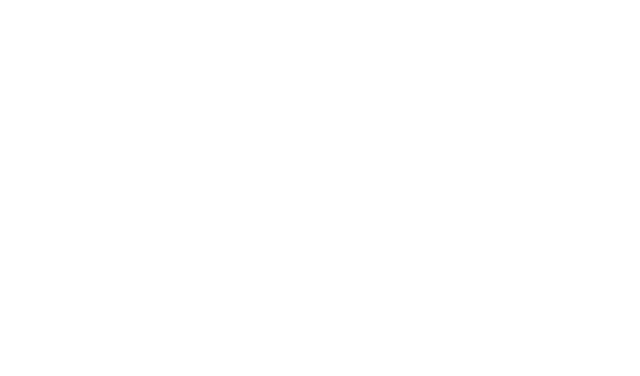
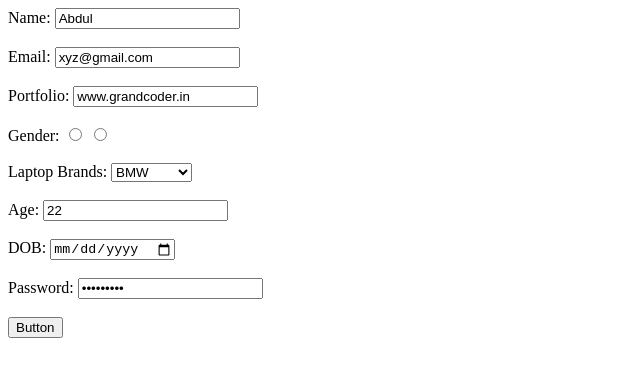
Before and after one commit to acciojob/signup-form-car-AkshayGPA, a website: page main.html in a window 1280 px wide. Shown: the whole page, without its empty margins (0-640 px from the left). Drawn offline with Linux system fonts and the light colour scheme.

Commit message:
Complete

```diff
--- a/main.html
+++ b/main.html
@@ -8,6 +8,46 @@
 
 <body>
 	<!-- the entire body must be written by student -->
+	<form method="post">
+		<label for="name">
+		Name: <input type="text" value="Abdul" id="name" required>
+		</label><br><br>
+
+		<label for="email">
+		   Email: <input type="email" value="xyz@gmail.com" id="email" required>
+		</label><br><br>
+
+		<label for="portfolio">
+			Portfolio: <input type="url" value="www.grandcoder.in" id="portfolio">
+		 </label><br><br>
+
+		<label for="gender">
+			Gender: <input type="radio" name="gender" value="Male" id="gender" required>
+			<input type="radio" name="gender" value="Female" id="gender" required>
+		 </label><br><br>
+
+        <label for="cars">
+			Laptop Brands:
+			<select name="car_brands" id="cars" required>
+				<option value="BMW">BMW</option>
+				<option value="Audi">Audi</option>
+				<option value="Mercedez">Mercedez</option>
+			  </select>
+		</label><br><br>
+
+		<label for="age">
+			Age: <input type="number" value="22" id="age" required>
+		 </label><br><br>
+
+		 <label for="dob">
+			DOB: <input type="date" value="12/10/2022" id="dob" required>
+		 </label><br><br>
+
+		 <label for="password">
+			Password: <input type="password" value="abdul123@" id="password" required>
+		 </label><br><br>
+		 <button type='submit'>Button</button>
+	</form>
     <script type="text/javascript" src="./script.js">
 </script>
 
```
